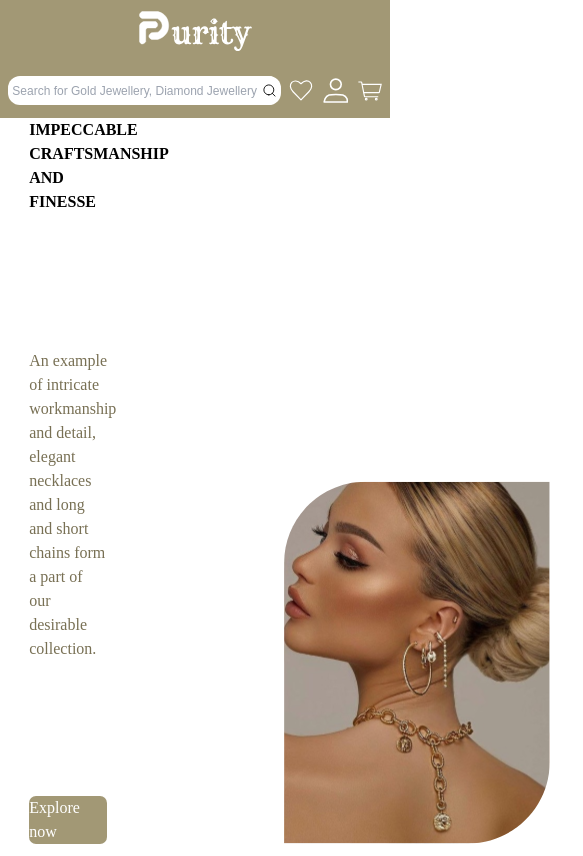
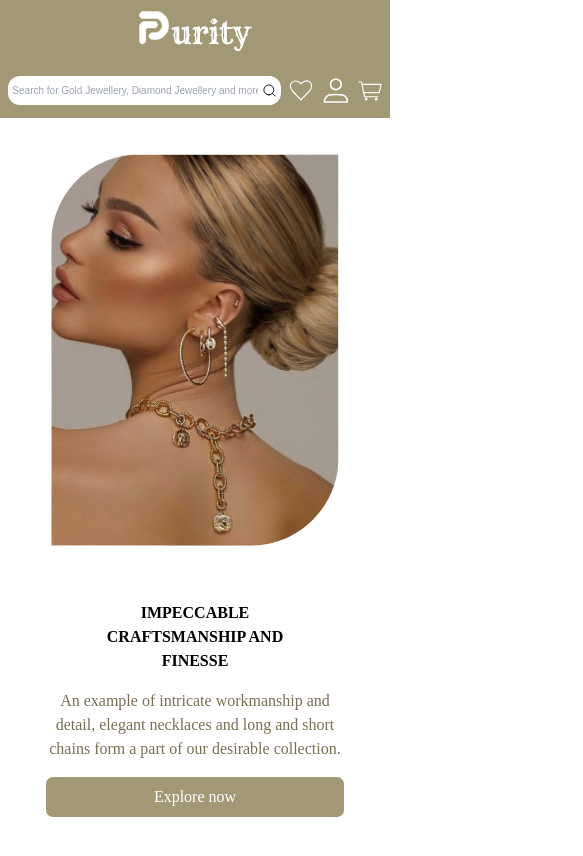
Before and after one commit to MuhammadRaedSiddiquie/assignment_5, a Next.js app: page / in a window 390 px wide. Shown: the whole page, 583 px wide, since content can reach past the window. Built offline with nearby package versions, Linux system fonts and the light colour scheme; a web font is replaced by a local one.

Commit message:
mobile responsive

```diff
--- a/src/app/page.tsx
+++ b/src/app/page.tsx
@@ -6,7 +6,7 @@ export default function Home() {
       <nav className="w-full h-[14%] bg-[#A29875] flex items-center justify-evenly sm:flex-wrap">
         <div className="bg-[url('/images/logo.svg')] w-[24%] h-[65%] bg-contain bg-no-repeat bg-center relative left-[-4%] sm:w-[100%] sm:h-[35%] sm:left-[0px]"></div>
         <div className="bg-white w-[50%] h-[40%] rounded-[12px] flex sm:w-[70%] sm:h-[25%] sm:justify-evenly ">
-          <input type="text" className="bg-white rounded-[12px] w-[95%] xxl:text-[22px] l:text-[16px] pl-4 sm:text-[12px] sm:w-[90%] sm:pl-0" placeholder="Search for Gold Jewellery, Diamond Jewellery and more..."/>
+          <input type="text" className="bg-white rounded-[12px] w-[95%] xxl:text-[22px] l:text-[16px] pl-4 sm:text-[10px] sm:w-[90%] sm:pl-0" placeholder="Search for Gold Jewellery, Diamond Jewellery and more..."/>
           <span className="block bg-[url('/images/search.svg')] rounded-[12px] bg-no-repeat bg-center bg-contain w-[5%] m-4 bg-white sm:m-0 "></span>
         </div>
         <div className="flex w-[12%] items-center justify-between sm:w-[24%] ">
@@ -16,20 +16,20 @@ export default function Home() {
         </div>
 
       </nav>
-      <section className="w-full h-[86%] bg-[#ffffff] flex items-center justify-center sm:items-end">
-        <div className="w-[85%] h-[70%] flex sm:flex-wrap sm:flex-col-reverse sm:h-[100%]">
-          <div className="w-[67%] h-[100%] bg-white flex flex-col pr-36  justify-between">
-            <h1 className="xxl:text-[54px] xl:text-[44px] text-black font-bold font-[libre] xxl:leading-[78px] l:text-[33px] l:leading-[50px] xl:leading-[66px]">IMPECCABLE <br />
+      <section className="w-full h-[86%] bg-[#ffffff] flex items-center justify-center ">
+        <div className="w-[85%] h-[70%] flex sm:flex-wrap sm:h-[90%] sm:justify-center sm:gap-4 sm:text-center ">
+          <div className="w-[67%] h-[100%] bg-white flex flex-col pr-36  justify-between sm:order-2 sm:w-[90%] sm:h-[45%] sm:pr-0 sm:justify-center sm:gap-4">
+            <h1 className="xxl:text-[54px] xl:text-[44px] text-black font-bold font-[libre]  xxl:leading-[78px] l:text-[33px] l:leading-[50px] xl:leading-[66px]">IMPECCABLE <br />
               CRAFTSMANSHIP AND <br />
               FINESSE
             </h1>
             <p className="xxl:text-[38px] text-[#787054] font-medium font-[libre] xxl:leading-[58px] l:text-[24px] l:leading-[40px] xl:text-[30px] xl:leading-[48px]">
             An example of intricate workmanship and detail, elegant necklaces and long and short chains form a part of our desirable collection.
             </p>
-            <div className="flex items-center justify-center xxl:w-96 l:w-60 xl:w-64 xxl:h-[85px] l:h-[50px] xl:h-[65px] bg-[#A29875] text-white rounded-[7px] font-medium xxl:text-[35px] l:text-[22px] xl:text-[28px]  font-[libre]">Explore now</div>
+            <div className="flex items-center justify-center xxl:w-96 l:w-60 xl:w-64 xxl:h-[85px] l:h-[50px] xl:h-[65px] sm:h-[40px] bg-[#A29875] text-white rounded-[7px] font-medium xxl:text-[35px] l:text-[22px] xl:text-[28px]  font-[libre]">Explore now</div>
 
           </div>
-          <div className="w-[33%] h-[100%] bg-[url('/images/pic.svg')] bg-no-repeat bg-center bg-contain sm:w-[100%] sm:h-[50%]"></div>
+          <div className="w-[33%] h-[100%] bg-[url('/images/pic.svg')] sm:order-1 bg-no-repeat bg-center bg-contain sm:w-[100%] sm:h-[60%]"></div>
         </div>
       </section>
     </div>
```
